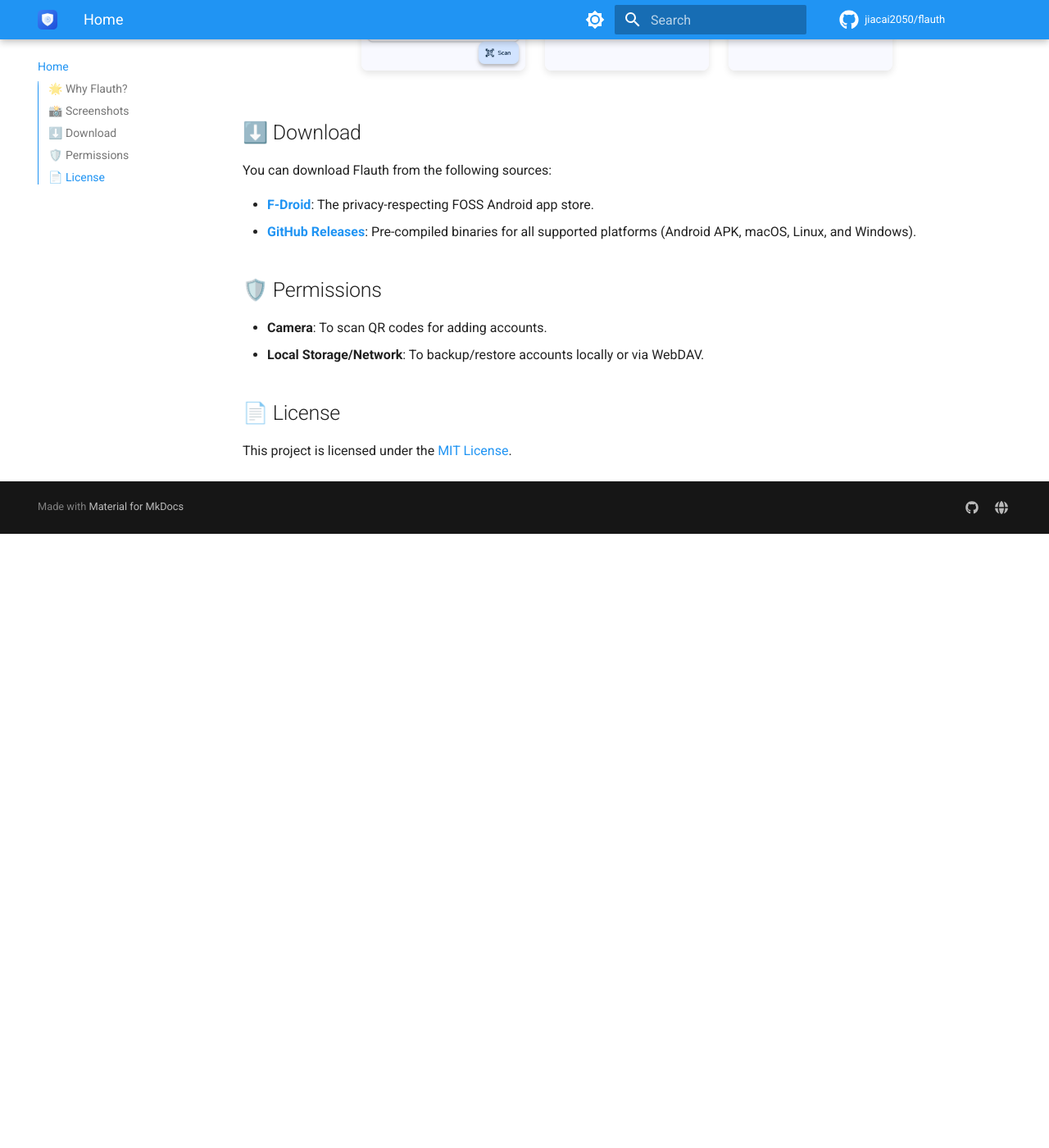
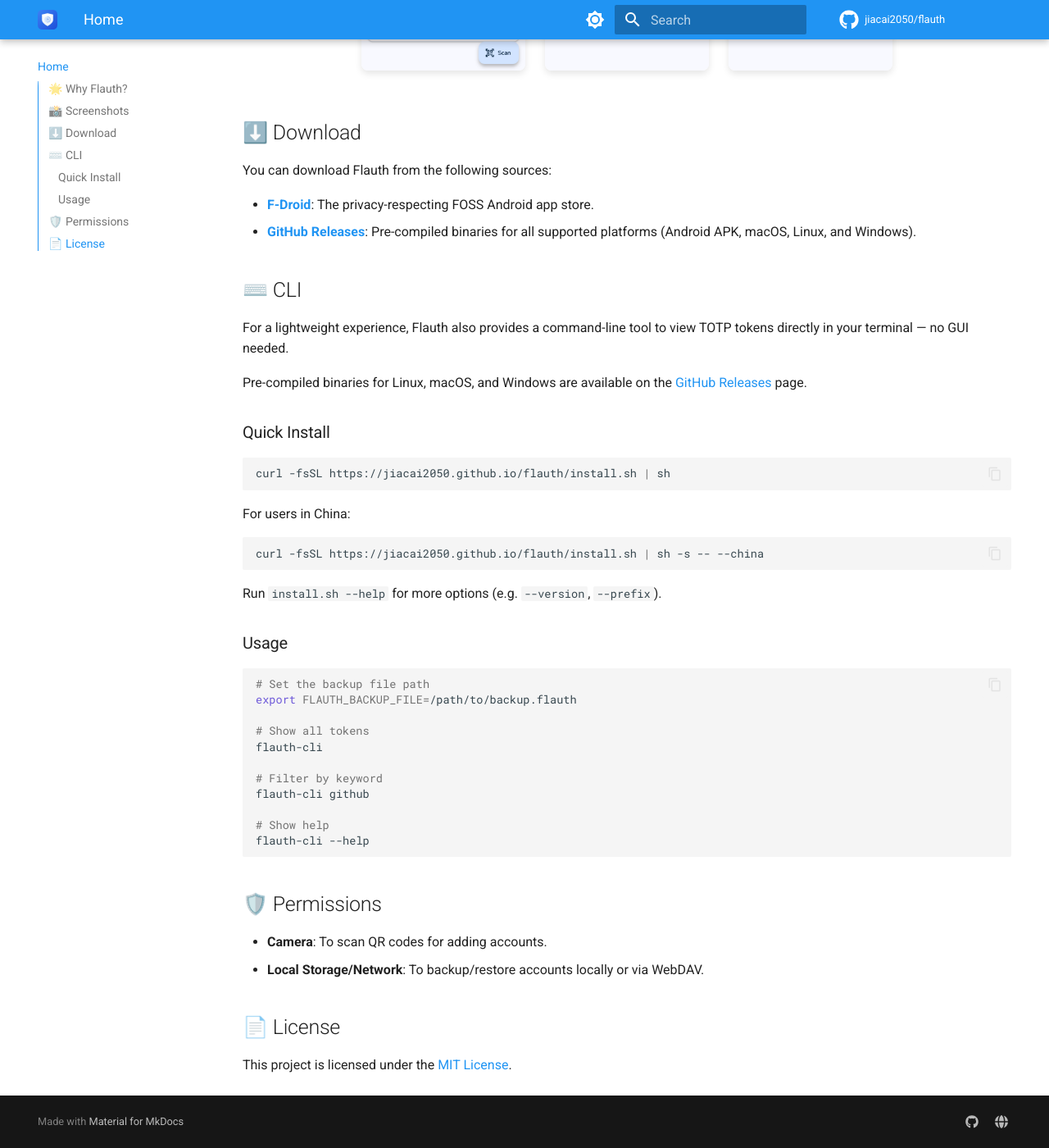
Before and after one commit to jiacai2050/flauth, an MkDocs documentation site: the page built from docs/index.md, in a window 1280 px wide and 1400 px high, scrolled down 1380 px. Shown: the whole window at 82% size. Built offline with MkDocs 1.6.1 and Material for MkDocs 9.7.7, drawn with Linux system fonts in a browser that asks for light colours; comment, search, counter and statistics services are not loaded; before the commit the page ends 2031 px from its top, so only the background shows below that.

Commit message:
docs(cli): Integrate CLI TOTP viewer docs and add install script
Unify CLI documentation by moving usage instructions to README and
index.md, replacing separate cli-totp-viewer docs. Add an install.sh
script for one-command CLI installation, improving accessibility for
all platforms and regions. This change clarifies CLI usage and simplifies
installation, addressing fragmented user guidance and onboarding friction.

````diff
--- a/docs/index.md
+++ b/docs/index.md
@@ -41,6 +41,41 @@
 - **[F-Droid](https://f-droid.org/en/packages/net.liujiacai.flauth/)**: The privacy-respecting FOSS Android app store.
 - **[GitHub Releases](https://github.com/jiacai2050/flauth/releases)**: Pre-compiled binaries for all supported platforms (Android APK, macOS, Linux, and Windows).
 
+## ⌨️ CLI
+
+For a lightweight experience, Flauth also provides a command-line tool to view TOTP tokens directly in your terminal — no GUI needed.
+
+Pre-compiled binaries for Linux, macOS, and Windows are available on the [GitHub Releases](https://github.com/jiacai2050/flauth/releases) page.
+
+### Quick Install
+
+```bash
+curl -fsSL https://jiacai2050.github.io/flauth/install.sh | sh
+```
+
+For users in China:
+```bash
+curl -fsSL https://jiacai2050.github.io/flauth/install.sh | sh -s -- --china
+```
+
+Run `install.sh --help` for more options (e.g. `--version`, `--prefix`).
+
+### Usage
+
+```bash
+# Set the backup file path
+export FLAUTH_BACKUP_FILE=/path/to/backup.flauth
+
+# Show all tokens
+flauth-cli
+
+# Filter by keyword
+flauth-cli github
+
+# Show help
+flauth-cli --help
+```
+
 ## 🛡️ Permissions
 
 - **Camera**: To scan QR codes for adding accounts.
--- a/mkdocs.yml
+++ b/mkdocs.yml
@@ -66,7 +66,6 @@
   - Developer:
     - Android Signing: android-sign.md
     - Performance: perf.md
-    - CLI TOTP Viewer: cli-totp-viewer.md
   - Tools:
     - URI Generator: tools/uri-generator.md
   - Chinese (中文):
@@ -75,4 +74,3 @@
     - 从 Aegis 导入: import_aegis_zh.md
     - 性能优化: perf_zh.md
     - 安卓签名: android-sign_zh.md
-    - CLI TOTP 查看工具: cli-totp-viewer_zh.md
````
Also changed, not shown: README.md (+35 -0 lines), docs/cli-totp-viewer.md (deleted, +0 -66 lines), docs/cli-totp-viewer_zh.md (deleted, +0 -66 lines), 1 other file.
